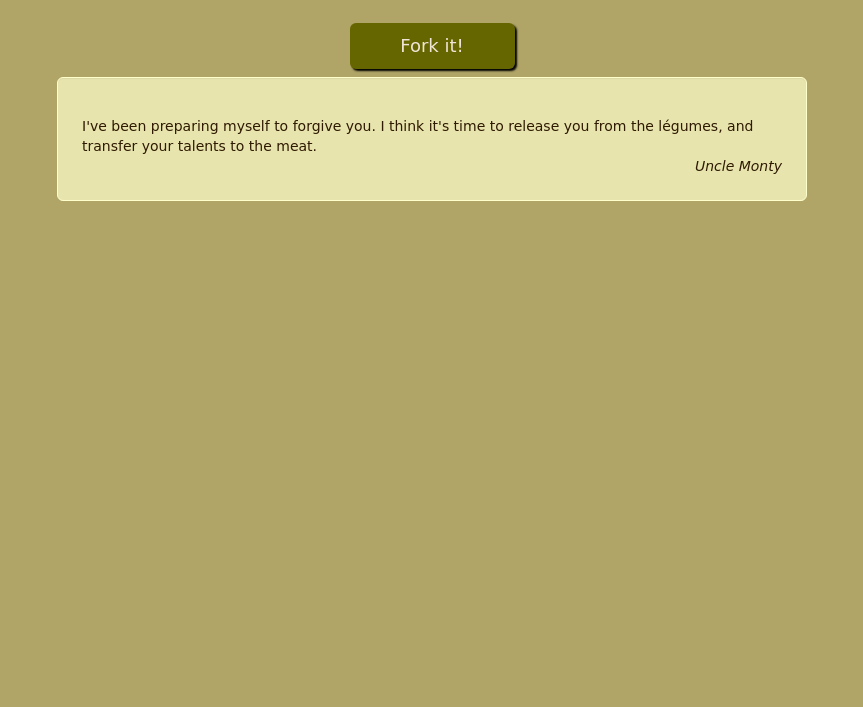
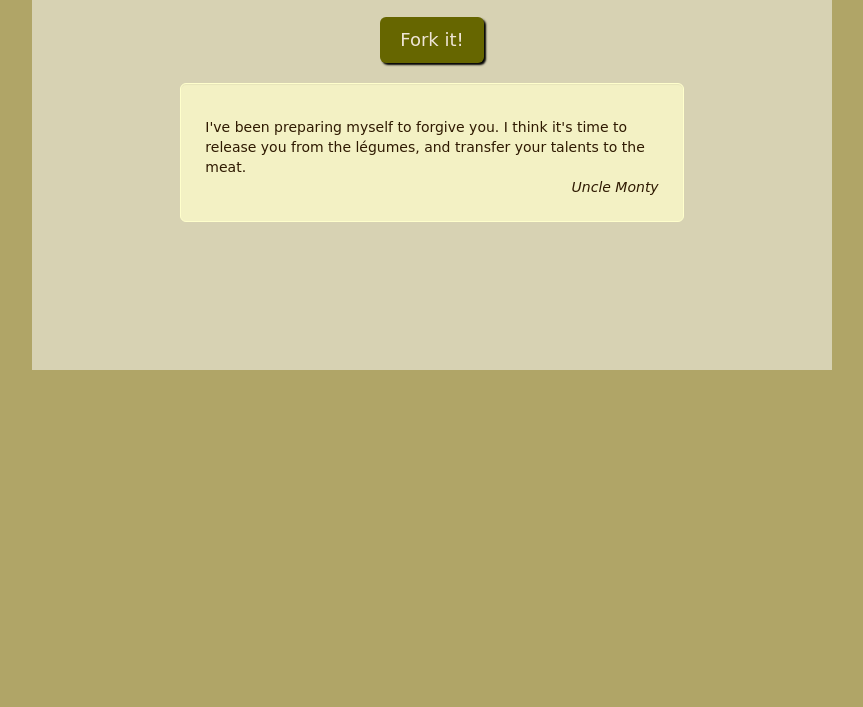
Before and after one commit to pyrosomida/random-withnail-quotes, a plain HTML site: page index.html in a window 1280 px wide. Shown: the part 93-800 px from the top of the page, without its empty margins (208-1071 px from the left). Drawn offline with nearby package versions, Linux system fonts and the light colour scheme; files that its build step writes are made by us from their sources; a web font is replaced by a local one.

Commit message:
made responsive

```diff
--- a/index.html
+++ b/index.html
@@ -3,23 +3,18 @@
 
 <head>
   <meta charset="UTF-8">
-  <title>'Withnail and I' random quote machine zipline</title>
+  <title>'Withnail and I' random quotes</title>
   <meta name="viewport" content="width=device-width, initial-scale=1">
   <link rel="icon" type="/image/png" href="/images/profile_grayscale_square.jpg" />
   <script src='http://cdnjs.cloudflare.com/ajax/libs/jquery/2.1.3/jquery.min.js'></script>
-
+  <script type="text/javascript" src="https://platform.twitter.com/widgets.js"></script>
   <script type="text/javascript" src="javascript.js"></script>
-  <script type="text/javascript" src="https://platform.twitter.com/widgets.js"></script>
-
   <link rel='stylesheet prefetch' href='http://maxcdn.bootstrapcdn.com/bootstrap/3.3.5/css/bootstrap.min.css'>
   <link rel='stylesheet prefetch' href='http://netdna.bootstrapcdn.com/font-awesome/4.0.1/css/font-awesome.min.css'>
-
-  <link rel="stylesheet" href="css/style.css">
-
+  <link rel="stylesheet" href="style.css">
 </head>
 
 <body>
-
   <div class="container">
     <div class="row">
       <div class="col-xs-12 col-xs-12">
@@ -42,7 +37,6 @@
       </div>
     </div>
     <div id="tweet_container" class="text-center"></div>
-    <!-- Twitter -->
   </div>
   </div>
   </div>
--- a/style.css
+++ b/style.css
@@ -1,47 +1,44 @@
 @import url(https://fonts.googleapis.com/css?family=Averia+Serif+Libre:700,700italic,400);
-
 body {
-  background-color:#B0A567;
-  color:#2F1A02;
+    background-color: #B0A567;
+    color: #2F1A02;
     font-family: 'Averia Serif Libre', cursive;
 }
-
+.container {
+    background-color: rgba(255, 255, 255, 0.5);
+    max-width: 800px;
+    margin: 0 auto;
+    padding-bottom: 10%;
+}
 h1, #intro {
-  text-align:center;
+    text-align: center;
 }
-
 a {
     color: #993300;
 }
-
 a:visited {
     color: #660000;
 }
-
 a:hover, a:focus {
     color: #cc3300;
 }
-
 #namediv {
     font-style: italic;
 }
-
 #quotediv {
     padding-top: 2%;
 }
-
 #quotebtn {
     background-color: #666600;
     margin: 10% 0 5% 0;
     color: #efe5d6;
     box-shadow: 2px 2px 2px black;
+    margin-bottom: 20px;
 }
-
 #quotebtn:hover {
-  background-color:#993300;
+    background-color: #993300;
 }
-
 #quotewell {
-  background-color: rgba(255,255,204,0.7);
-  border-color: rgba(255,255,204,1);
+    background-color: rgba(255, 255, 204, 0.7);
+    border-color: rgba(255, 255, 204, 1);
 }
```
Also changed, not shown: javascript.js (indentation only). Lines whose indentation alone changed are shown as unchanged.
